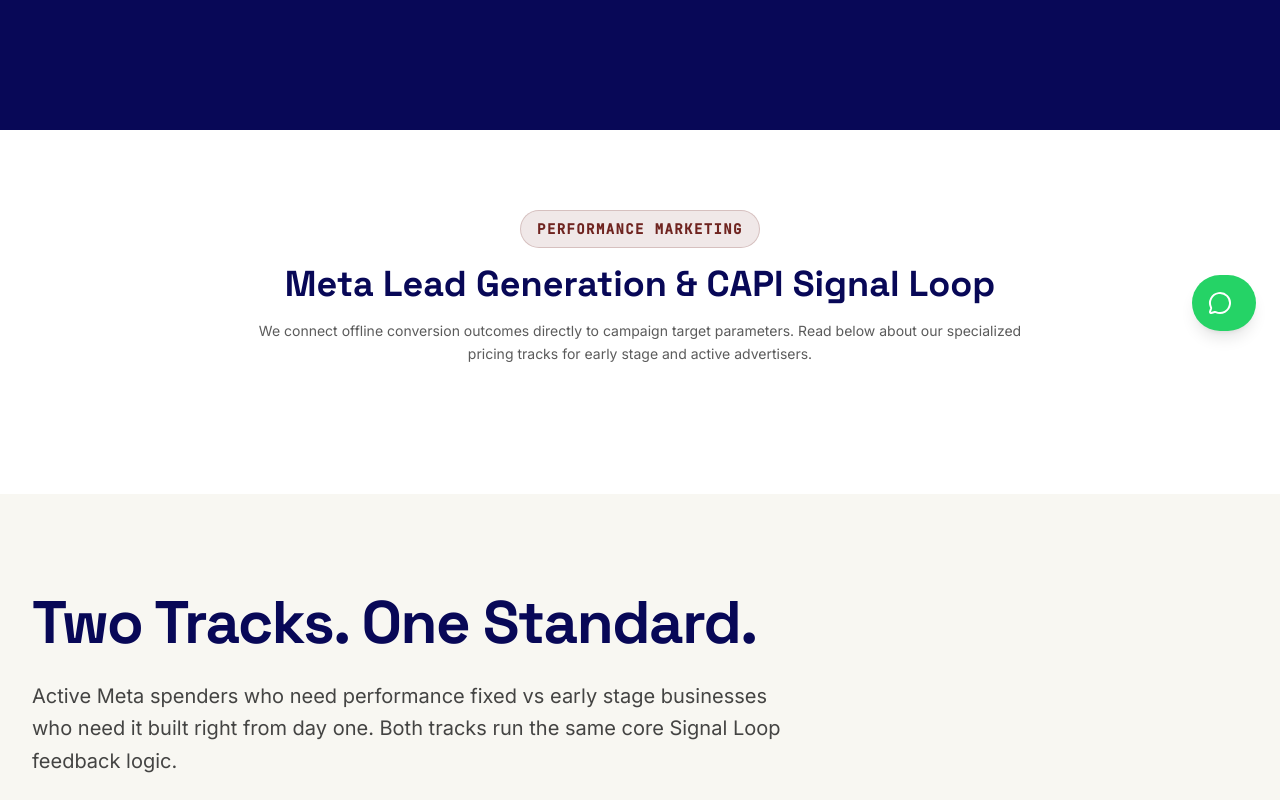
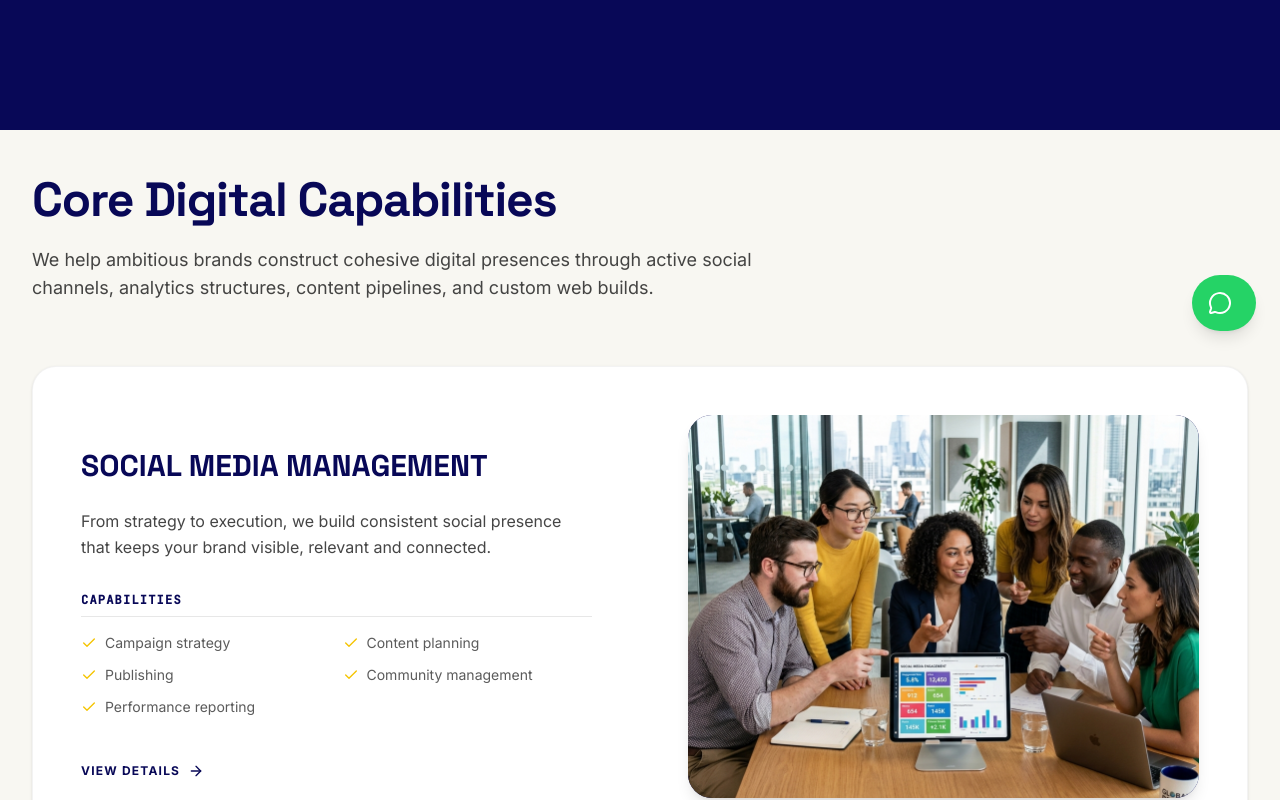
Before and after one commit to pruthvirajtarode/daredevildigital, a React (Vite) app: page /services in a window 1280 px wide. Shown: the part 445-1245 px from the top of the page. Built offline with nearby package versions, Linux system fonts and the light colour scheme.

Commit message:
Update text, pricing, and remove blank space based on requirements

```diff
--- a/src/components/sections/Blueprint.tsx
+++ b/src/components/sections/Blueprint.tsx
@@ -118,7 +118,7 @@ export default function Blueprint() {
                   WHO IS THIS FOR?
                 </div>
                 <p className="text-xs text-brand-offwhite/75 leading-relaxed">
-                  home based operators and early stage companies ready to advertise correctly. Not yet at S$5,000/month in Meta ad budgets, seeking a clear build roadmap before retainers start.
+                  home based operators and early stage companies ready to advertise correctly. Not yet at S$3,000/month in Meta ad budgets, seeking a clear build roadmap before retainers start.
                 </p>
               </div>
 
--- a/src/components/sections/ExclusivityTracker.tsx
+++ b/src/components/sections/ExclusivityTracker.tsx
@@ -56,9 +56,6 @@ export default function ExclusivityTracker() {
             transition={{ duration: 0.6 }}
             className="max-w-xl"
           >
-            <span className="block mb-4 text-xs font-mono font-bold tracking-[0.2em] text-brand-yellow uppercase">
-              EXCLUSIVITY LIMITS
-            </span>
             <h2 className="font-display text-4xl md:text-5xl font-bold tracking-tight mb-6">
               One Client Per Niche.
             </h2>
--- a/src/components/sections/Hero.tsx
+++ b/src/components/sections/Hero.tsx
@@ -73,9 +73,6 @@ export default function Hero() {
           transition={{ duration: 0.8, ease: "easeOut" }}
           className="max-w-2xl lg:col-span-7"
         >
-          <span className="inline-block mb-2 text-xs font-mono font-bold tracking-[0.2em] text-brand-yellow uppercase mt-4">
-            DAREDEVIL DIGITAL · SINGAPORE
-          </span>
 
           <h1 className="font-display text-5xl sm:text-6xl lg:text-7xl font-bold tracking-tight text-brand-purewhite leading-[1.05] mb-6 uppercase">
             BOLD DIGITAL<br />
--- a/src/pages/About.tsx
+++ b/src/pages/About.tsx
@@ -35,7 +35,6 @@ export default function About() {
       <section className="pt-8 lg:pt-10 pb-12 lg:pb-16 bg-brand-navy text-brand-offwhite">
         <div className="mx-auto max-w-7xl px-6 lg:px-8 text-center">
           <SectionHeading
-            eyebrow="ABOUT OPERATOR"
             title="THE AGENCY IS THE OPERATOR. THAT'S THE POINT."
             description="We are a boutique Singapore paid social agency built to solve lead generation quality issues by aligning Meta campaign learning with CRM data feedback."
             theme="dark"
--- a/src/pages/FAQPage.tsx
+++ b/src/pages/FAQPage.tsx
@@ -3,7 +3,7 @@ import SEO from '../components/ui/SEO';
 
 export default function FAQPage() {
   return (
-    <div className="min-h-screen bg-brand-purewhite overflow-hidden">
+    <div className="bg-brand-purewhite overflow-hidden">
       <SEO
         title="FAQ"
         description="Frequently asked questions about Daredevil Digital's services, management structure, and performance marketing strategies."
--- a/src/pages/Services.tsx
+++ b/src/pages/Services.tsx
@@ -2,7 +2,6 @@ import { Link } from 'react-router-dom';
 import SectionHeading from '../components/ui/SectionHeading';
 import CTASection from '../components/sections/CTASection';
 import SEO from '../components/ui/SEO';
-import PerformanceTracks from '../components/sections/PerformanceTracks';
 import { services } from '../data/services';
 import { company } from '../data/company';
 import { ArrowRight, Check } from 'lucide-react';
@@ -28,23 +27,6 @@ export default function Services() {
         </div>
       </section>
 
-      {/* 1. Performance Marketing Tracks Section */}
-      <section className="bg-brand-purewhite border-b border-brand-charcoal/5">
-        <div className="mx-auto max-w-7xl px-6 lg:px-8 py-20">
-          <div className="text-center max-w-3xl mx-auto mb-12">
-            <span className="inline-block px-4 py-2 text-sm font-mono font-bold uppercase tracking-widest text-brand-burgundy bg-brand-burgundy/10 border border-brand-burgundy/20 rounded-full mb-4">
-              PERFORMANCE MARKETING
-            </span>
-            <h2 className="font-display text-3xl md:text-4xl font-bold text-brand-navy mb-4">
-              Meta Lead Generation & CAPI Signal Loop
-            </h2>
-            <p className="text-brand-charcoal/70 text-sm leading-relaxed">
-              We connect offline conversion outcomes directly to campaign target parameters. Read below about our specialized pricing tracks for early stage and active advertisers.
-            </p>
-          </div>
-        </div>
-        <PerformanceTracks />
-      </section>
 
       {/* 2. Core Agency Services list */}
       <section className="pt-8 lg:pt-10 pb-12 lg:pb-16 bg-brand-offwhite">
```
